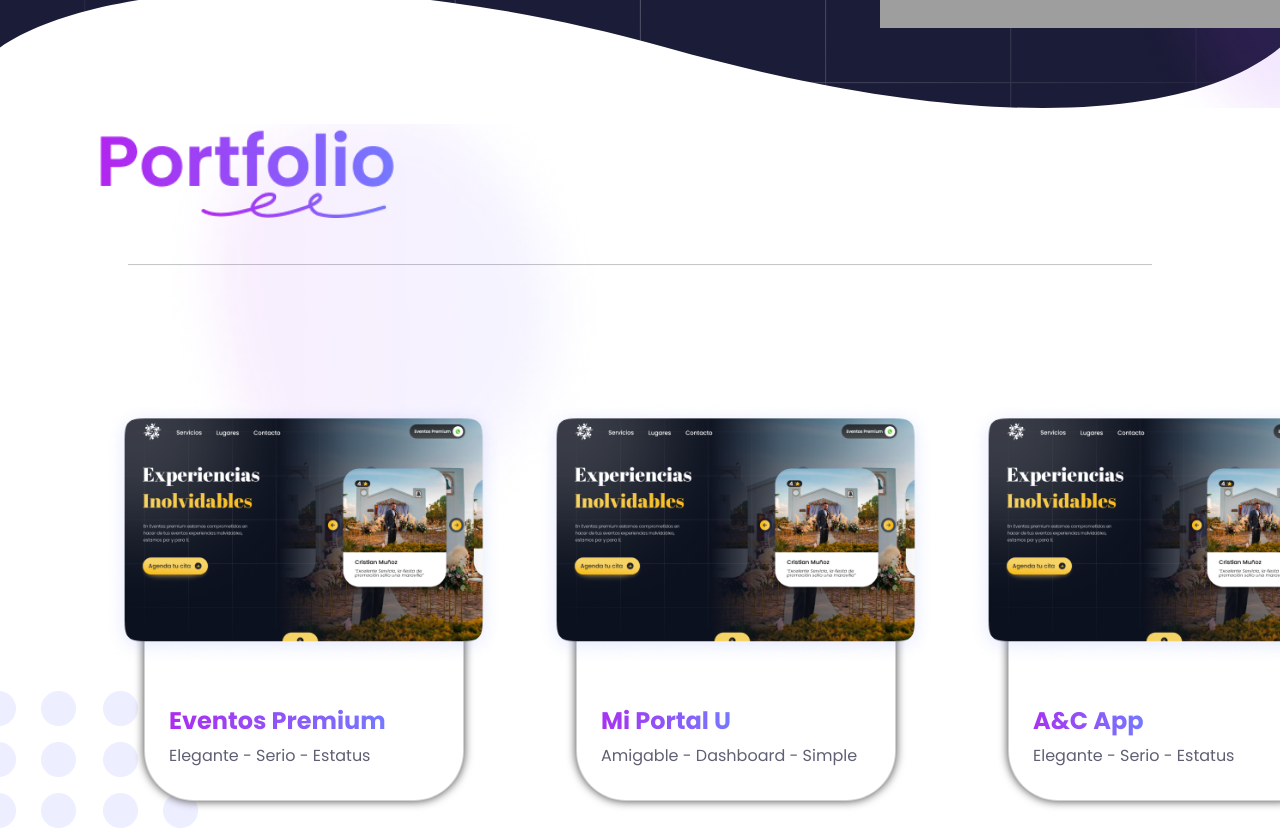
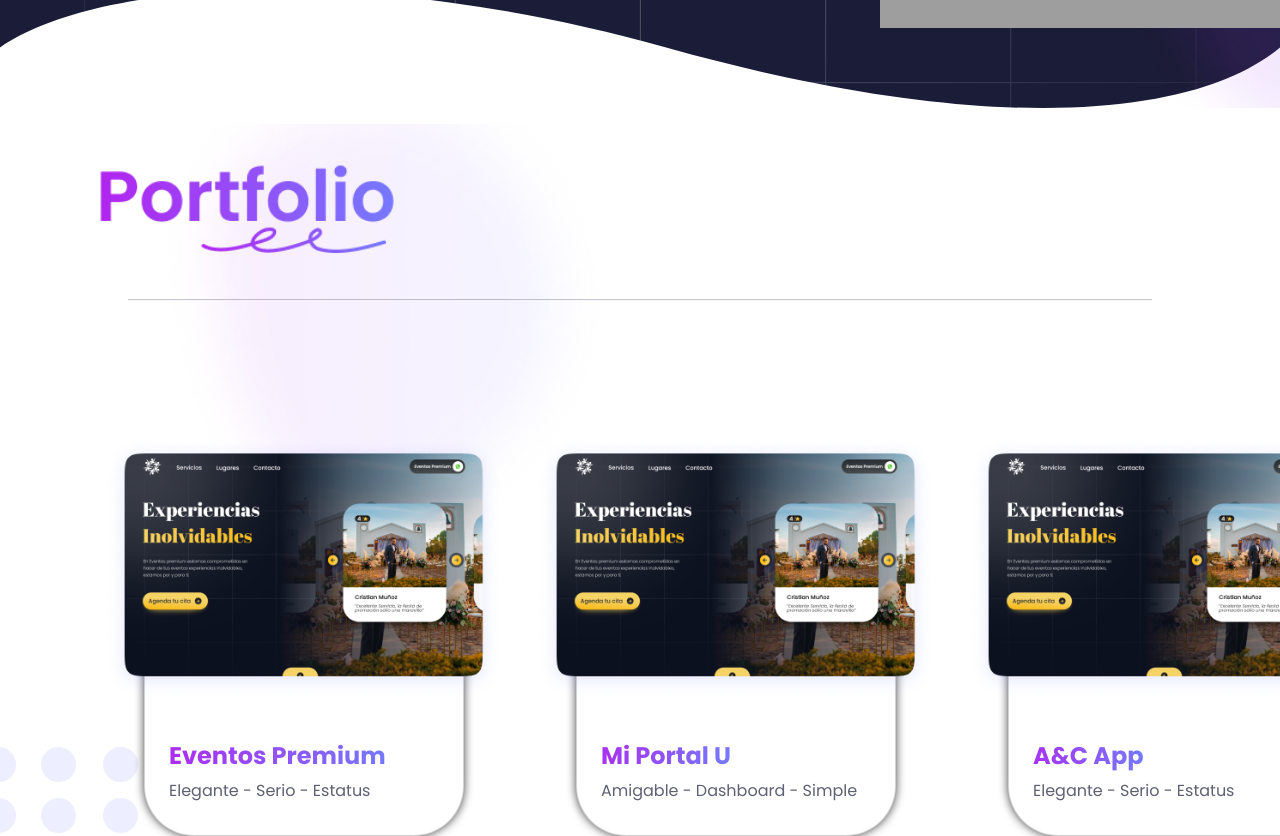
Before and after one commit to AhmedAdel700/5D, a React (Vite) app: page / in a window 1280 px wide. Shown: the part 2460-3296 px from the top of the page. Built offline with nearby package versions, Linux system fonts and the light colour scheme; grey boxes are pictures that could not be loaded; the HTML template or start-up script is replaced by a standard one.

Commit message:
Finished The Project :)

```diff
--- a/src/components/portfolio/portfolio.css
+++ b/src/components/portfolio/portfolio.css
@@ -1,6 +1,7 @@
 .portfolio {
   overflow: hidden;
   position: relative;
+  padding: 2.2rem 0;
 }
 
 .hr-portfolio {
```
